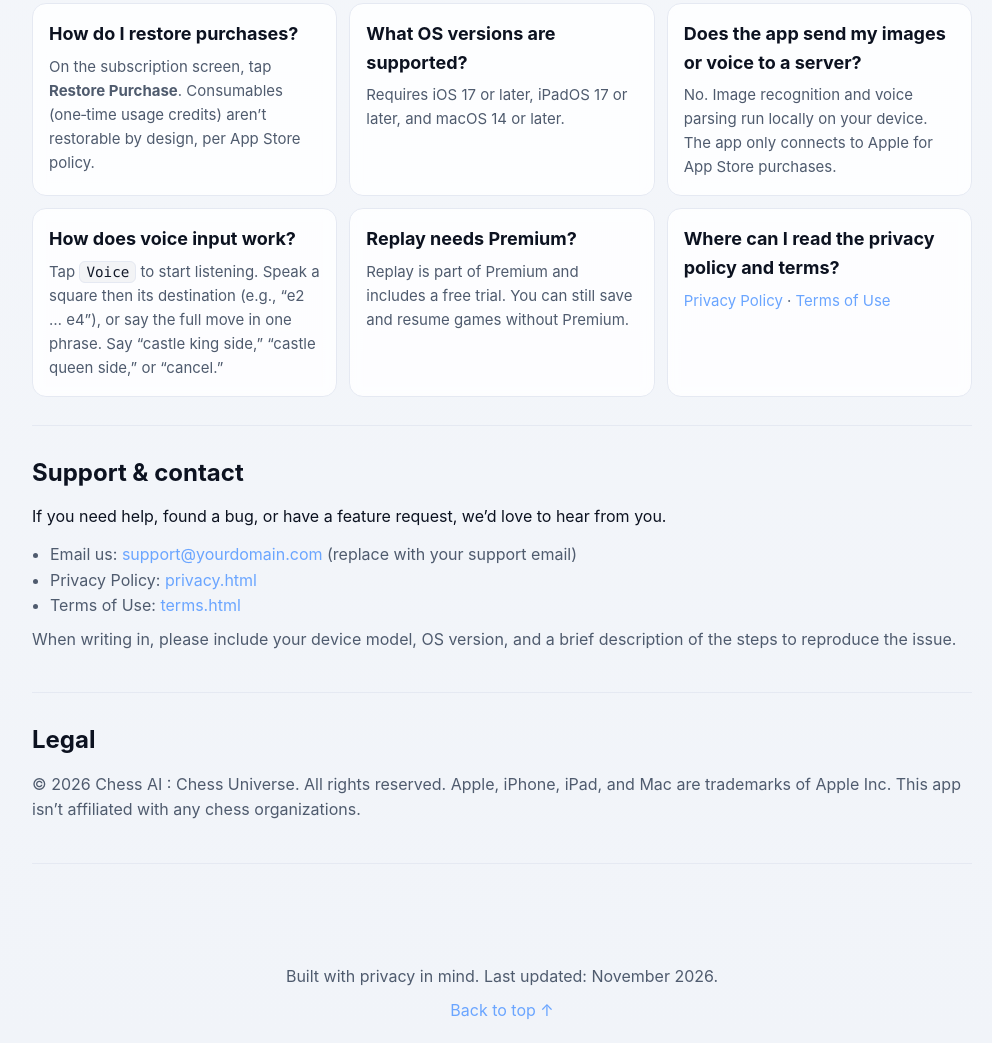
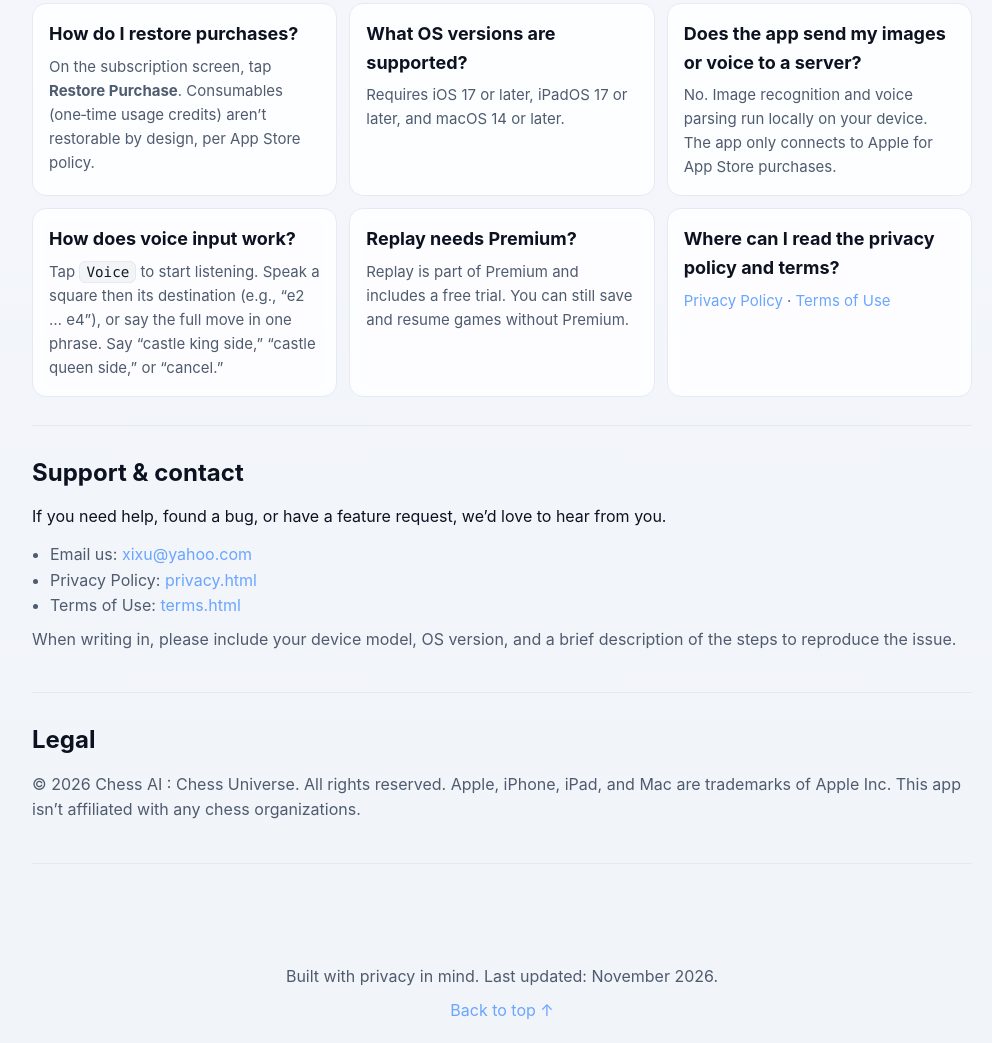
Before and after one commit to johnxu2013/Chess-AI-Docs, a plain HTML site: page index.html in a window 1280 px wide. Shown: the part 1201-2244 px from the top of the page, without its empty margins (138-1130 px from the left). Drawn offline with Linux system fonts and the light colour scheme.

Commit message:
changed email.

```diff
--- a/index.html
+++ b/index.html
@@ -206,7 +206,7 @@
       <h2>Support & contact</h2>
       <p>If you need help, found a bug, or have a feature request, we’d love to hear from you.</p>
       <ul class="inline">
-        <li>Email us: <a href="mailto:support@yourdomain.com?subject=Star%20Chess%20Support&body=Please%20describe%20the%20issue%20you%20found.%0A%0AHelpful%20details:%0A%E2%80%A2%20Device%20model:%0A%E2%80%A2%20iOS/iPadOS/macOS%20version:%0A%E2%80%A2%20App%20version:%0A%E2%80%A2%20Steps%20to%20reproduce:%0A">support@yourdomain.com</a> (replace with your support email)</li>
+        <li>Email us: <a href="mailto:xixu@yahoo.com?subject=Star%20Chess%20Support&body=Please%20describe%20the%20issue%20you%20found.%0A%0AHelpful%20details:%0A%E2%80%A2%20Device%20model:%0A%E2%80%A2%20iOS/iPadOS/macOS%20version:%0A%E2%80%A2%20App%20version:%0A%E2%80%A2%20Steps%20to%20reproduce:%0A">xixu@yahoo.com</a></li>
         <li>Privacy Policy: <a href="privacy.html">privacy.html</a></li>
         <li>Terms of Use: <a href="terms.html">terms.html</a></li>
       </ul>
```
